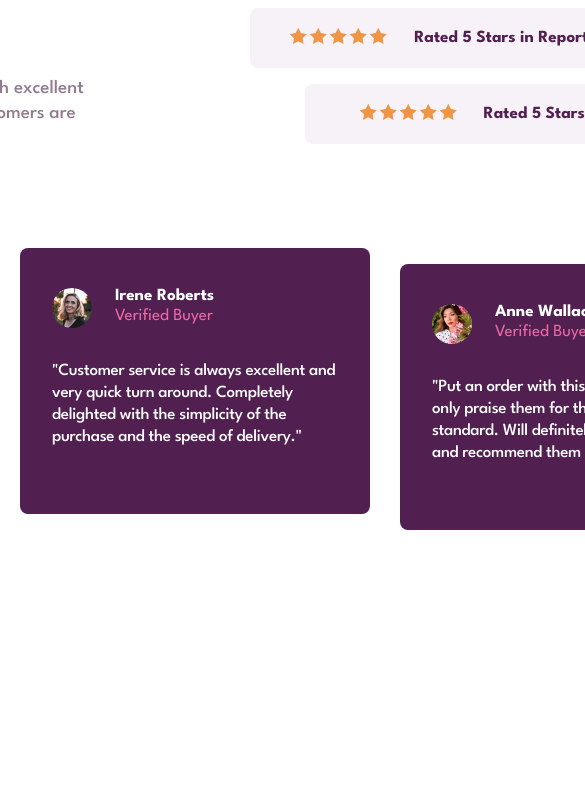
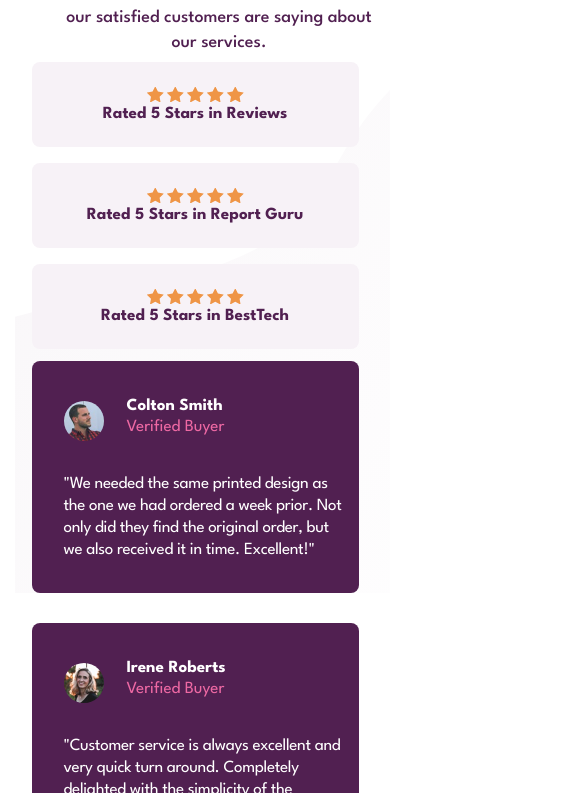
Before and after one commit to WesleyRodriguesMachado/social-proof-section, a plain HTML site: page index.html in a window 390 px wide. Shown: the part 251-1044 px from the top of the page, 585 px wide, since content can reach past the window. Before the commit the page ends 844 px from the top, so only its background shows below. Drawn offline with Linux system fonts and the light colour scheme.

Commit message:
resstruracao do html e finalizacao da parte responsiva

```diff
--- a/css/reset.css
+++ b/css/reset.css
@@ -2,4 +2,9 @@
     margin: 0;
     padding: 0;
     box-sizing: border-box;
+    font-family: 'League Spartan';
 }
+
+ul{
+    list-style: none;
+}
--- a/css/responsive.css
+++ b/css/responsive.css
@@ -0,0 +1,88 @@
+@media(max-width:540px){
+    body {
+        background-image: url(../images/bg-pattern-top-mobile.svg),
+            url(../images/bg-pattern-bottom-mobile.svg);
+        background-repeat: no-repeat;
+        background-position: top left, bottom right;
+    }
+
+
+
+    .container{
+        grid: "principal" 219px
+              "avaliacoes" 219px
+              "depoimentos" 219px / 327px;
+
+    }
+
+    .container .principal {
+        /* background-color: rgb(245, 228, 208); */
+        width: 327px;
+    }
+
+
+    .container .principal h1 {
+
+        font-size: 40px;
+        line-height: 32px;
+        text-align: center;
+    }
+
+    .container .principal p {
+       width: 327px;
+       margin: 0 24px 0 24px;
+       text-align: center;
+       font-size: 18px;
+    }
+
+    .container .avaliacoes .avaliacao {
+        display: block;
+        padding: 25px;
+        width: 327px;
+
+
+    }
+
+    .container .avaliacoes .avaliacao ul {
+
+        justify-content: center;
+
+    }
+    .container .avaliacoes .avaliacao p {
+        text-align: center;
+    }
+    .container .avaliacoes .avaliacao.report-guru {
+        margin-left: 0;
+    }
+
+    .container .avaliacoes .avaliacao.best-tech {
+        margin-left: 0;
+    }
+
+    .container .depoimentos {
+        margin-top: 80px;
+        display: block;
+    }
+
+    .container .depoimentos .card-depoimento {
+        border-radius: 8px;
+        width: 327px;
+        height: 248;
+        padding-bottom: 32px;
+    }
+
+    .container .depoimentos .card-depoimento.irene {
+        margin-top: 30px;
+    }
+
+    .container .depoimentos .card-depoimento.anne {
+        margin-top: 30px;
+    }
+
+
+
+
+
+
+
+}
--- a/css/style.css
+++ b/css/style.css
@@ -3,237 +3,158 @@ body {
     justify-content: center;
     align-items: center;
     height: 100vh;
-    font-family: 'League Spartan';
-
+    background-image: url(../images/bg-pattern-top-desktop.svg),
+        url(../images/bg-pattern-bottom-desktop.svg);
+    background-repeat: no-repeat;
+    background-position: top left, bottom right;
 }
 
 .container {
     display: grid;
-    grid-template-columns: 555px 555px;
-    grid-template-rows: 245px 266px;
+    /* grid-template-columns: 555px 555px;
+    grid-template-rows: 1110px 1110px ; */
+
+    grid: "principal avaliacoes" 291px "depoimentos depoimentos" 291px / 555px 555px;
 }
 
-/*------------- start main content style-------------- */
-.container .main-content {
-    /* background-color: coral; */
-    grid-area: 1 / 1 / 2 / 2;
-}
-
-.container .main-content .main-content-title {
-    font-size: 56px;
-    line-height: 48px;
-    color: #512051;
-    margin-bottom: 16px;
+/*---------------------------------------------------  */
+.container .principal {
+    /* background-color: rgb(245, 228, 208); */
+    grid-area: principal;
     width: 445px;
 }
 
-.container .main-content .main-description {
+.container .principal h1 {
+    color: #512051;
+    font-size: 56px;
+    margin-bottom: 16px;
+}
+
+.container .principal p {
+    color: #512051;
     font-size: 19px;
     font-weight: 500;
     line-height: 25px;
-    color: #927B91;
-    width: 445px;
-}
-
-/*------------- end main content style-------------- */
-
-
-
-
-
-
-/*------------- start main five star-------------- */
-
-.container .rates-five-stars {
-    /* background-color: burlywood; */
-    grid-area: 1 / 2 / 2 / 3;
-
-}
-
-
-.container .rates-five-stars .reviews,
-.report,
-.best {
-    display: flex;
-    /*para colocar os marcadores  e texto lado a lado*/
-    justify-content: center;
-    align-items: center;
-    background-color: #F7F2F7;
-    margin: 16px;
-    width: 445px;
-    border-radius: 8px;
-}
-
-
-.container .rates-five-stars .flex .rated-stars {
-    display: flex;
-    /*  para colocar os marcadores lado a lado*/
-
-}
-
-.container .rates-five-stars .flex .rated-stars .star {
-    list-style-image: url(../images/icon-star.svg);
-    padding: 20px 10px;
-    align-items: center;
-}
-
-.container .rates-five-stars {
-    color: #512051;
-    font-size: 17px;
-    font-weight: 700;
-}
-
-.container .rates-five-stars .report {
-    margin-left: 55px;
-}
-
-.container .rates-five-stars .best {
-    margin-left: 110px;
 }
 
 
 
-
-/*------------- end main rates five star-------------- */
-
-
-
-/*------------- start main testimonials-from-users-------------- */
-
-.container .testimonials-from-users {
-    /* background-color: grey; */
-    grid-area: 2 / 1 / 3 / 3;
-    display: flex;
-    justify-content: space-between;
-    margin-top: 71px;
+/*---------------------------------------------------  */
+.container .avaliacoes {
+    grid-area: avaliacoes;
+    /* background-color: coral; */
 }
 
-
-.container .testimonials-from-users .card-testimonials {
-    background-color: #512051;
+.container .avaliacoes .avaliacao {
     display: flex;
-    flex-direction: column;
-    padding: 40px 32px 35px 32px;
+    background-color: #F7F2F7;
+    padding: 18px;
+    justify-content: space-around;
+    align-items: center;
+    margin-bottom: 16px;
     border-radius: 8px;
-    width: 350px;
-    min-height: 266px;
+    width: 445px;
 
 }
 
-.container .testimonials-from-users .card-testimonials .user {
+.container .avaliacoes .avaliacao ul {
     display: flex;
 
 }
 
-.container .testimonials-from-users .card-testimonials .user .img {
-    width: 40px;
-    border-radius: 50px;
-}
-
-.container .testimonials-from-users .card-testimonials .user .user-data {
-    margin-left: 23px;
+.container .avaliacoes ul ::before {
+    content: '';
+    background-image: url(../images/icon-star.svg);
+    position: relative;
+    background-position: center;
+    background-repeat: no-repeat;
+    height: 15px;
+    width: 20px;
+    display: inline-block;
 
 }
 
-.container .testimonials-from-users .card-testimonials .user .user-data .user-name {
+.container .avaliacoes .avaliacao p {
+    color: #512051;
+    font-weight: 700;
+    font-size: 17px;
+}
 
+.container .avaliacoes .avaliacao.report-guru {
+    margin-left: 48px;
+}
+
+.container .avaliacoes .avaliacao.best-tech {
+    margin-left: 96px;
+
+
+}
+
+/*---------------------------------------------------  */
+
+.container .depoimentos {
+    grid-area: depoimentos;
+
+    display: flex;
+}
+
+.container .depoimentos .card-depoimento {
+    background-color: #512051;
+    margin-right: 30px;
+    border-radius: 8px;
+    max-width: 350px;
+    max-height: 234px;
+    padding: 0 32px;
+
+}
+
+.container .depoimentos .card-depoimento .cliente {
+    display: flex;
+    align-items: center;
+}
+
+.container .depoimentos .card-depoimento .cliente img {
+    border-radius: 50px;
+    width: 40px;
+    margin: 40px 23px 32px 0;
+}
+
+.container .depoimentos .card-depoimento .cliente .dados-cliente .nome {
     font-size: 17px;
     font-weight: 700;
     color: #fff;
-    margin-bottom: 4px;
+    margin-bottom: 5px;
+}
+
+.container .depoimentos .card-depoimento .cliente .dados-cliente .verificado {
+    color: #EE69A4;
+    font-size: 17px;
+}
+
+.container .depoimentos .card-depoimento .cliente .dados-cliente span {
+    display: block;
+}
+
+.container .depoimentos .card-depoimento .depoimento-cliente {
+    color: #fff;
+    font-weight: 500px;
+    font-size: 17px;
+    line-height: 22px;
+    width: 286px;
+    letter-spacing: -0.3px;
 
 }
 
-.container .testimonials-from-users .card-testimonials .user .user-data .verified {
-
-    font-size: 17px;
-    color: #EE69A4;
-
+.container .depoimentos .card-depoimento.irene {
+    margin-top: 16px;
 }
 
-.container .testimonials-from-users .card-testimonials .testimonials {
-
-    color: #FFF;
-    font-size: 17px;
-    font-weight: 500;
-    letter-spacing: -0.30px;
-    line-height: 22px;
+.container .depoimentos .card-depoimento.anne {
     margin-top: 32px;
-}
-
-.container .testimonials-from-users .card-testimonials.second-card {
-   margin-top: 16px;
-
-}
-
-.container .testimonials-from-users .card-testimonials.third-card {
-   margin-top: 32px;
-
 }
 
 
 
 
 
-
-
-
-
-
-
-
-
-
-
-/* .container .testimonials-from-users .card-testimonials {
-    background-color: #512051;
-    display: flex;
-    padding: 40px 32px;
-    border-radius: 8px;
-    width: 350px;
-    height: 234px;
-    margin-right: 30px;
-}
-
-.container .testimonials-from-users .card-testimonials .img {
-    border-radius: 50%;
-    width: 40px;
-    height: 40px;
-    margin-right: 23px;
-    display: inline-block;
-}
-
-.container .testimonials-from-users .card-testimonials .user {
-    display: flex;
-
-
-}
-
-.container .testimonials-from-users .card-testimonials .user .user-name {
-    font-size: 17px;
-    font-weight: 700;
-    color: #fff;
-}
-
-.container .testimonials-from-users .card-testimonials .user .verified {
-    font-size: 17px;
-    color: #EE69A4;
-    margin-bottom: 32px;
-}
-
-.container .testimonials-from-users .card-testimonials .testimonials {
-    font-size: 17px;
-    font-weight: 500;
-    line-height: 22px;
-    letter-spacing: -0.30px;
-    color: #fff;
-    width:286px;
-
-} */
-
-
-
-
-
-
-/*------------- end main testimonials-from-users-------------- */
+/*---------------------------------------------------  */
--- a/index.html
+++ b/index.html
@@ -16,116 +16,61 @@
 
   <title>Frontend Mentor | Social proof section</title>
 
+
 </head>
 
 <body>
+
   <div class="container">
-    <div class="main-content">
-      <h1 class="main-content-title">
-        10,000+ of our users love our products.
-      </h1>
-      <p class="main-description">
-        We only provide great products combined with excellent customer service.
-        See what our satisfied customers are saying about our services.
-      </p>
-    </div>
 
-    <div class="rates-five-stars">
-
-      <div class="reviews flex">
-        <ul class="rated-stars">
-          <li class="star"></li>
-          <li class="star"></li>
-          <li class="star"></li>
-          <li class="star"></li>
-          <li class="star"></li>
-        </ul>
-        <p class="description-reviews">Rated 5 Stars in Reviews</p>
-      </div>
-
-      <div class="report flex">
-        <ul class="rated-stars">
-          <li class="star"></li>
-          <li class="star"></li>
-          <li class="star"></li>
-          <li class="star"></li>
-          <li class="star"></li>
-        </ul>
-        <p class="description-report">Rated 5 Stars in Report Guru</p>
-      </div>
-
-      <div class="best flex">
-        <ul class="rated-stars">
-          <li class="star"></li>
-          <li class="star"></li>
-          <li class="star"></li>
-          <li class="star"></li>
-          <li class="star"></li>
-        </ul>
-        <p class="description-best">Rated 5 Stars in BestTech</p>
-      </div>
-
-    </div>
-
-
-    <div class="testimonials-from-users">
-      <div class="card-testimonials first-card">
-        <div class="user">
-          <img src="images/image-colton.jpg" alt="foto do usuario colton" class="img">
-
-          <div class="user-data">
-            <p class="user-name"> Colton Smith</p>
-            <span class="verified">Verified Buyer</span>
-          </div>
-
-        </div>
-
-        <p class="testimonials">
-          "We needed the same printed design as the one we had ordered a week prior.
-          Not only did they find the original order, but we also received it in time.
-          Excellent!
-        </p>
-
-      </div> <!-- fim do primeiro card-->
-
-
-      <div class="card-testimonials second-card">
-        <div class="user">
-          <img src="images/image-irene.jpg" alt="foto do usuario colton" class="img">
-
-          <div class="user-data">
-            <p class="user-name"> Irene Roberts</p>
-            <span class="verified">Verified Buyer</span>
-          </div>
-
-        </div>
-
-        <p class="testimonials">
-          "Customer service is always excellent and very quick turn around. Completely
-          delighted with the simplicity of the purchase and the speed of delivery."
-        </p>
-
-      </div> <!-- fim do segundo card-->
+    <section class="principal">
+      <h1>10,000+ of our users love our products.</h1>
+      <p> We only provide great products combined with excellent customer service.
+        See what our satisfied customers are saying about our services.</p>
+    </section>
 
 
 
 
-      <div class="card-testimonials third-card">
-        <div class="user">
-          <img src="images/image-anne.jpg" alt="foto do usuario colton" class="img">
-          <div class="user-data">
-            <p class="user-name"> Anne Wallace</p>
-            <span class="verified">Verified Buyer</span>
-          </div>
 
-        </div>
+    <section class="avaliacoes">
 
-        <p class="testimonials">
-          "Put an order with this company and can only praise them for the very high
-          standard. Will definitely use them again and recommend them to everyone!"
-        </p>
+      <div class="avaliacao reviews">
+        <ul>
+          <li></li>
+          <li></li>
+          <li></li>
+          <li></li>
+          <li></li>
+        </ul>
+        <p class="tipo-avaliacao"> Rated 5 Stars in Reviews</p>
+      </div>
 
-      </div> <!-- fim do terceiro card-->
+
+      <div class="avaliacao report-guru">
+        <ul>
+          <li></li>
+          <li></li>
+          <li></li>
+          <li></li>
+          <li></li>
+        </ul>
+        <p class="tipo-avaliacao"> Rated 5 Stars in Report Guru</p>
+      </div>
+
+
+      <div class="avaliacao best-tech">
+        <ul>
+          <li></li>
+          <li></li>
+          <li></li>
+          <li></li>
+          <li></li>
+        </ul>
+        <p class="tipo-avaliacao">Rated 5 Stars in BestTech</p>
+
+      </div>
+    </section>
 
 
 
@@ -133,51 +78,60 @@
 
 
 
-    </div> <!-- fim da div dos 3 cards-->
+    <section class="depoimentos">
+
+      <article class="card-depoimento">
+        <div class="cliente">
+          <img src="./images/image-colton.jpg" alt="">
+          <div class="dados-cliente">
+            <span class="nome">Colton Smith</span>
+            <span class="verificado">Verified Buyer</span>
+          </div>
+        </div>
+
+        <p class="depoimento-cliente">
+          "We needed the same printed design as the one we had ordered a week prior.
+          Not only did they find the original order, but we also received it in time.
+          Excellent!"</p>
+
+      </article>
+
+      <article class="card-depoimento irene">
+        <div class="cliente">
+          <img src="./images/image-irene.jpg" alt="">
+          <div class="dados-cliente">
+            <span class="nome">Irene Roberts</span>
+            <span class="verificado">Verified Buyer</span>
+          </div>
+        </div>
+
+        <p class="depoimento-cliente">
+          "Customer service is always excellent and very quick turn around. Completely
+          delighted with the simplicity of the purchase and the speed of delivery."</p>
+
+      </article>
 
 
+      <article class="card-depoimento anne">
+        <div class="cliente">
+          <img src="./images/image-anne.jpg" alt="">
+          <div class="dados-cliente">
+            <span class="nome"> Anne Wallace</span>
+            <span class="verificado">Verified Buyer</span>
+          </div>
+        </div>
 
+        <p class="depoimento-cliente">
+          "Put an order with this company and can only praise them for the very high
+          standard. Will definitely use them again and recommend them to everyone!"</p>
 
-    <!-- <div class="testimonials-from-users first-card">
+      </article>
 
-      <div class="card-testimonials ">
-
-        <div class="user">
-          <img src="images/image-colton.jpg" alt="foto do usuario colton" class="img">
-          <p class="user-name"> Colton Smith</p>
-          <span class="verified">Verified Buyer</span>
-        </div>
-        <p class="testimonials">
-          "We needed the same printed design as the one we had ordered a week prior.
-          Not only did they find the original order, but we also received it in time.
-          Excellent!
-        </p>
-
-      </div> -->
-
-    <!-- <div class="testimonials-from-users second-card">
-        <div class="card-testimonials ">
-
-          <div class="user">
-            <img src="images/image-irene.jpg" alt="foto do usuario irene" class="img">
-            <p class="user-name"> Irene Roberts</p>
-            <span class="verified">Verified Buyer</span>
-          </div>
-
-          <p class="testimonials">
-            "Customer service is always excellent and very quick turn around. Completely
-            delighted with the simplicity of the purchase and the speed of delivery."
-          </p>
-        </div> -->
-
-
+    </section>
 
   </div>
 
-  </div>
 
-  </div>
-  </div>
 
 
 </body>
```
